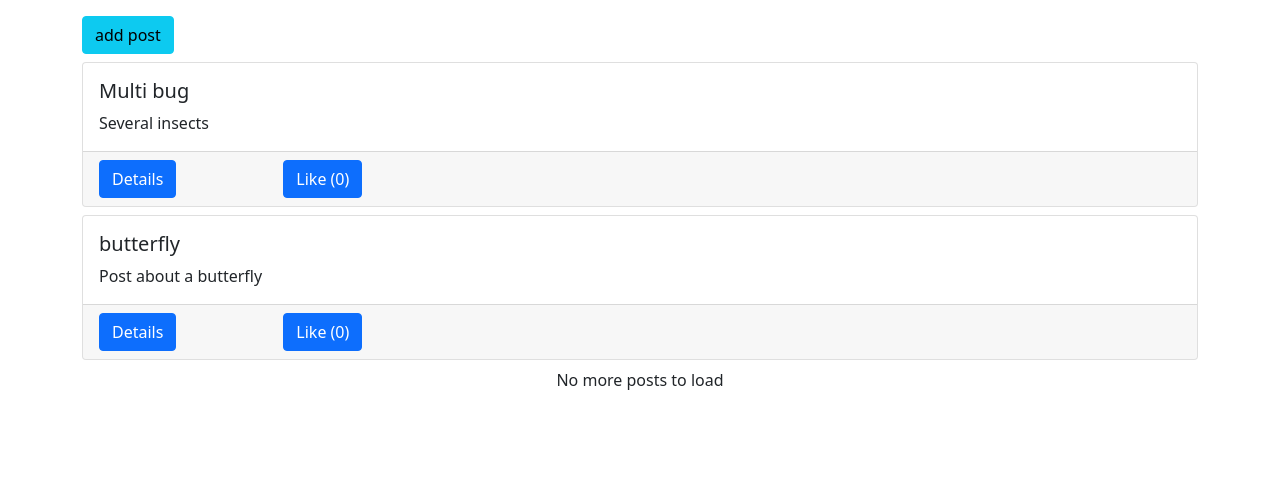
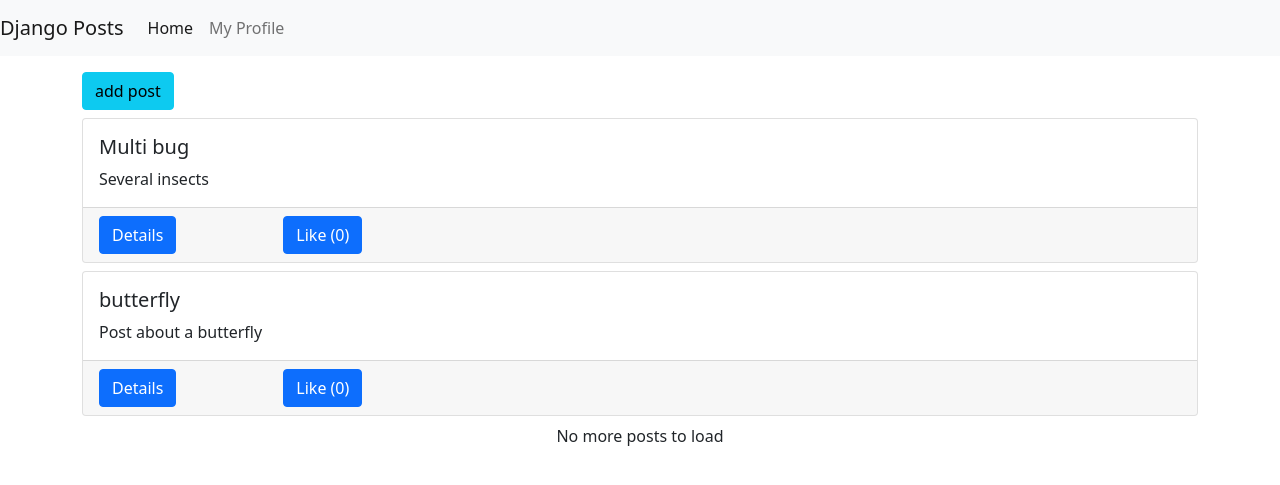
Before and after one commit to FrankCannoli/SENG2040_A4, a Django app: page / in a window 1280 px wide. Shown: the top 485 px of the page. Run offline with Django 4.2, Linux system fonts and the light colour scheme; a user stored in the database is signed in; data comes from the database, SQL or seed files in the repository; both versions use the stored data as it was after the commit; data that the repository does not hold is empty; some libraries are stand-ins or nearby versions.

Commit message:
made some minor changes to views, implemented a nav bar, set up some test posts for demo video

```diff
--- a/posts/templates/posts/main.html
+++ b/posts/templates/posts/main.html
@@ -20,7 +20,7 @@ posts
                     <button type="button" class="btn-close add-modal-close" data-bs-dismiss="modal" aria-label="Close"></button>
                 </div>
                 <div class="modal-body">
-                    <form id="post-form">
+                    <form id="post-form" autocomplete="off">
                         {% csrf_token %}
                         {{form|crispy}} <!-- change to form.as_p to do this without crispy forms -->
                         <div class="modal-footer">
--- a/posts/utils.py
+++ b/posts/utils.py
@@ -1,6 +1,7 @@
 from .models import Post
 from profiles.models import Profile
 from django.http import HttpResponse
+from django.shortcuts import redirect
 
 def action_permission (func):
     def wrapper(request, **kwargs):
@@ -12,5 +13,5 @@ def action_permission (func):
             return func(request, **kwargs)
         else:
             print('no')
-            return(HttpResponse('access denied - you need to be the author the post in order to delete it'))
+            return redirect('posts:main-board')
     return wrapper
--- a/posts/views.py
+++ b/posts/views.py
@@ -3,6 +3,7 @@ from .models import Post, Photo
 from django.http import JsonResponse, HttpResponse
 from .forms import PostForm
 from profiles.models import Profile
+from django.shortcuts import redirect
 from .utils import action_permission
 from django.contrib.auth.decorators import login_required
 
@@ -40,7 +41,6 @@ def post_detail(request, pk):
         'obj': obj,
         'form': form,
     }
-
     return render(request, 'posts/detail.html', context)
 
 @login_required
@@ -64,18 +64,21 @@ def load_post_data_view(request, num_posts):
             }
             data.append(item)
         return JsonResponse({'data':data[lower:upper], 'size': size})
+    return redirect('posts:main-board')
 
 @login_required
 def post_detail_data_view(request, pk):
-    obj = Post.objects.get(pk=pk)
-    data = {
-        'id': obj.id,
-        'title': obj.title,
-        'body': obj.body,
-        'author': obj.author.user.username,
-        'logged_in': request.user.username,
-    }
-    return JsonResponse({'data': data})
+    if request.headers.get('x-requested-with') == 'XMLHttpRequest':
+        obj = Post.objects.get(pk=pk)
+        data = {
+            'id': obj.id,
+            'title': obj.title,
+            'body': obj.body,
+            'author': obj.author.user.username,
+            'logged_in': request.user.username,
+        }
+        return JsonResponse({'data': data})
+    return redirect('posts:main-board')
 
 @login_required
 def like_unlike_post(request):
@@ -89,6 +92,7 @@ def like_unlike_post(request):
             liked = True
             obj.liked.add(request.user)
         return JsonResponse({'liked': liked, 'count': obj.like_count})
+    return redirect('posts:main-board')
 
 @login_required
 @action_permission
@@ -104,6 +108,7 @@ def update_post(request, pk):
             'title': new_title,
             'body': new_body
         })
+    return redirect('posts:main-board')
 
 @login_required
 @action_permission
@@ -112,7 +117,7 @@ def delete_post(request, pk):
     if request.headers.get('x-requested-with') == 'XMLHttpRequest':
         obj.delete()
         return JsonResponse({})
-    return JsonResponse({'msg': 'access denied - ajax only'})
+    return redirect('posts:main-board')
 
 @login_required
 def image_upload_view(request):
--- a/templates/base.html
+++ b/templates/base.html
@@ -28,7 +28,7 @@
   </head>
   <body>
     {% include "navbar.html" %}
-    <div class="container mt-3">
+    <div class="container mt-3 mb-3">
         {% block content %}
         {% endblock content %}
     </div>
--- a/templates/navbar.html
+++ b/templates/navbar.html
@@ -0,0 +1,19 @@
+{% url 'posts:main-board' as path_to_home %}
+{% url 'profiles:my-profile' as path_to_my_profile %}
+
+<nav class="navbar navbar-expand-lg navbar-light bg-light">
+    <a class="navbar-brand" href="{{path_to_home}}">Django Posts</a>
+    <button class="navbar-toggler" type="button" data-toggle="collapse" data-target="#navbarNav" aria-controls="navbarNav" aria-expanded="false" aria-label="Toggle navigation">
+        <span class="navbar-toggler-icon"></span>
+    </button>
+    <div class="collapse navbar-collapse" id="navbarNav">
+        <ul class="navbar-nav">
+            <li class="nav-item active">
+                <a class="nav-link {% if request.path == path_to_home %}active{% endif %}" href="{{ path_to_home }}">Home </a>
+            </li>
+            <li class="nav-item">
+                <a class="nav-link {% if request.path == path_to_my_profile %}active{% endif %}" href="{{ path_to_my_profile }}">My Profile</a>
+            </li>
+        </ul>
+    </div>
+</nav>
```
Also changed, not shown: db.sqlite3, media/avatars/bruce-willis-meat-pop-500x500.jpg (added), media/photos/butterfly-8422900_1280_29ehMA5.jpg (added), media/photos/funnel-web-spider-4865535_1280_kvzbnD9.jpg (added), media/photos/grasshopper-2655486_1280_Jydisxw.jpg (added), media/photos/ruby-8303760_1280_wv7MywW.jpg (added).
